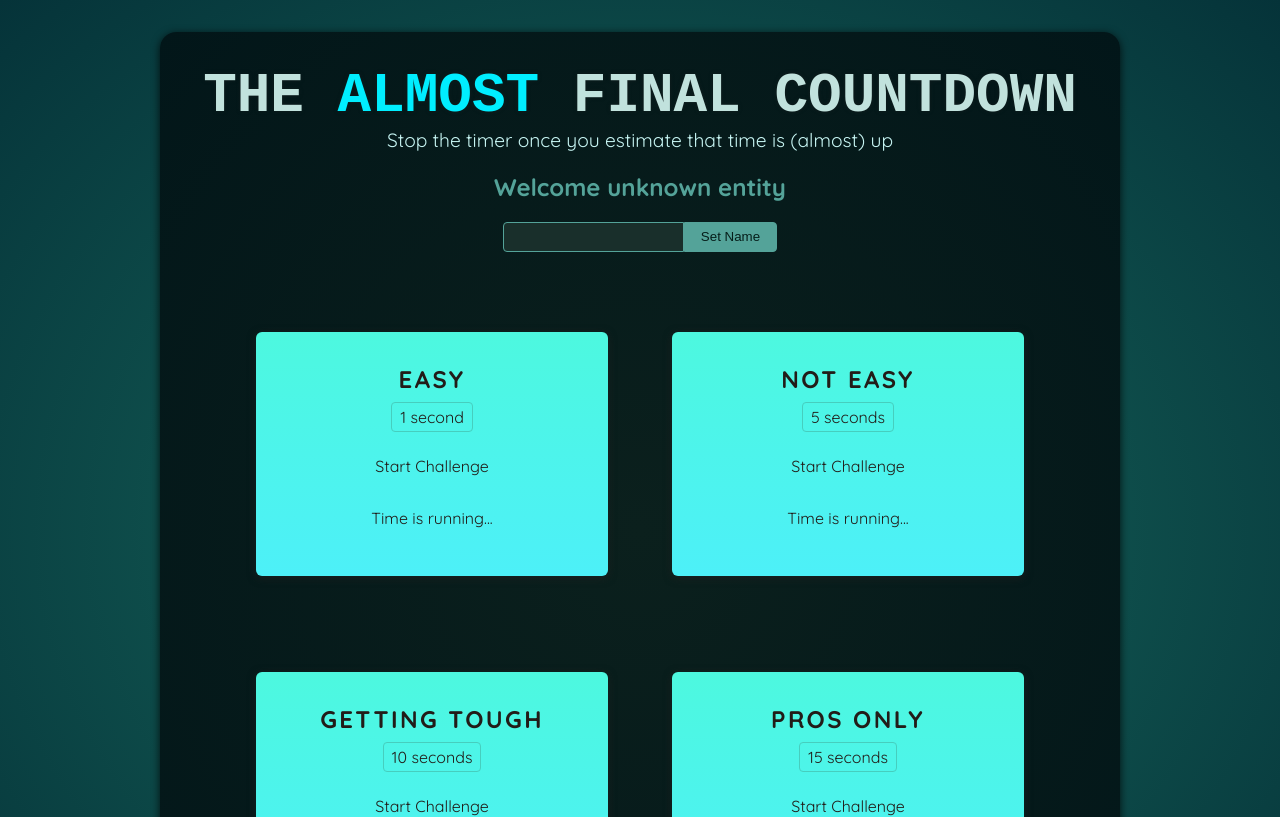
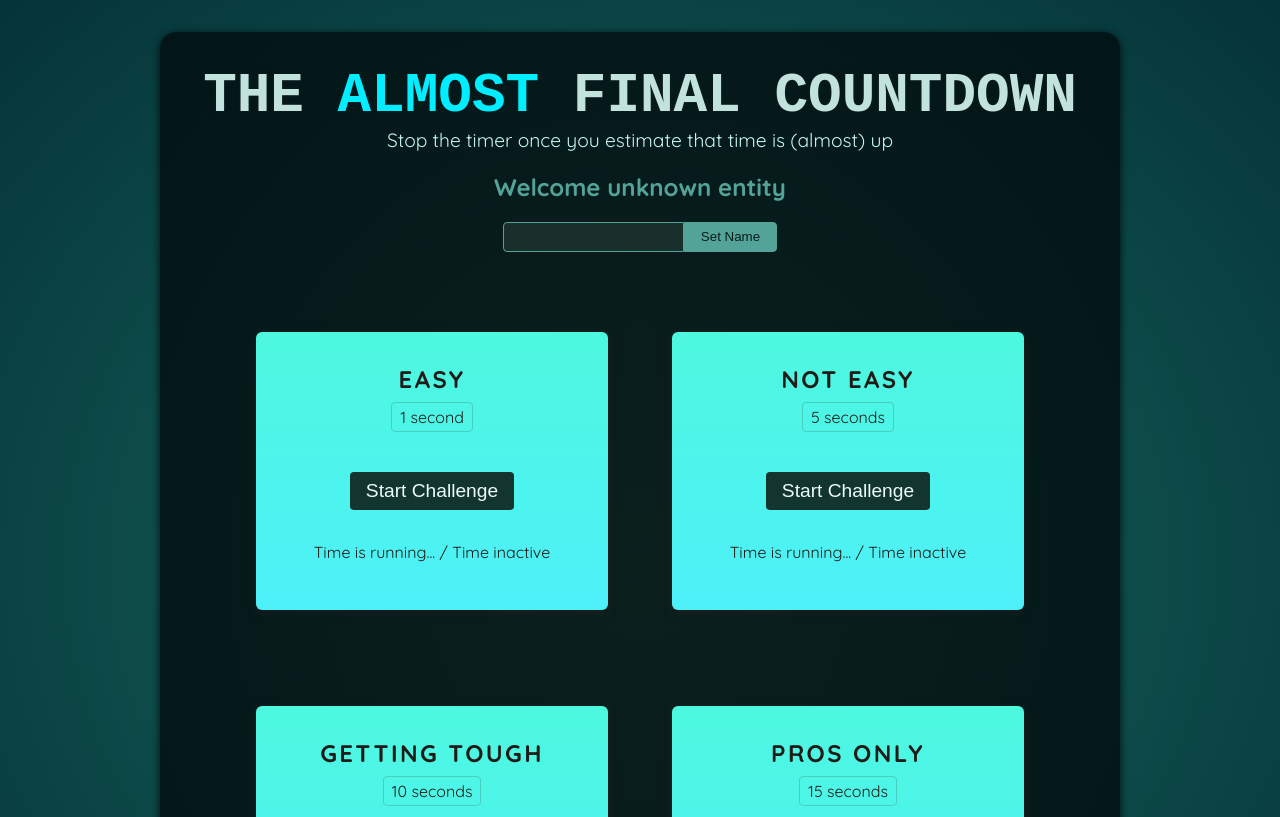
Before and after one commit to mohamuhsin/countdown, a React (Vite) app: page / in a window 1280 px wide. Shown: the top 817 px of the page. Built offline with nearby package versions, Linux system fonts and the light colour scheme; a web font is replaced by a local one.

Commit message:
added missing things to timerChallenge component

```diff
--- a/src/components/TimerChallenge.jsx
+++ b/src/components/TimerChallenge.jsx
@@ -5,8 +5,10 @@ export default function TimerChallenge({ title, targetTime }) {
             <p className="challenge-time">
                 {targetTime} second{targetTime > 1 ? "s" : ""}
             </p>
-            <p>Start Challenge</p>
-            <p className="">Time is running...</p>
+            <p>
+                <button>Start Challenge</button>
+            </p>
+            <p className="">Time is running... / Time inactive</p>
         </section>
     );
 }
```
